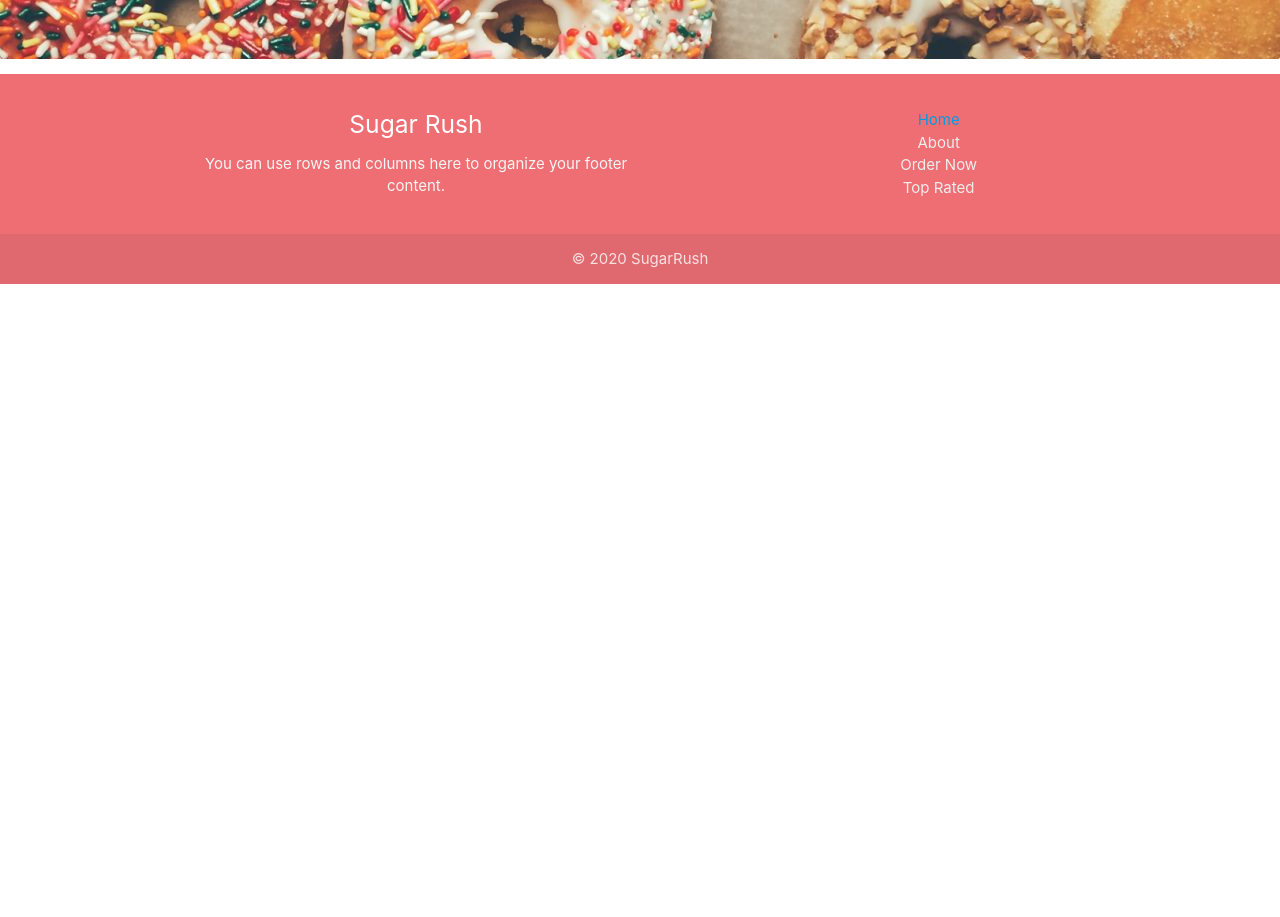
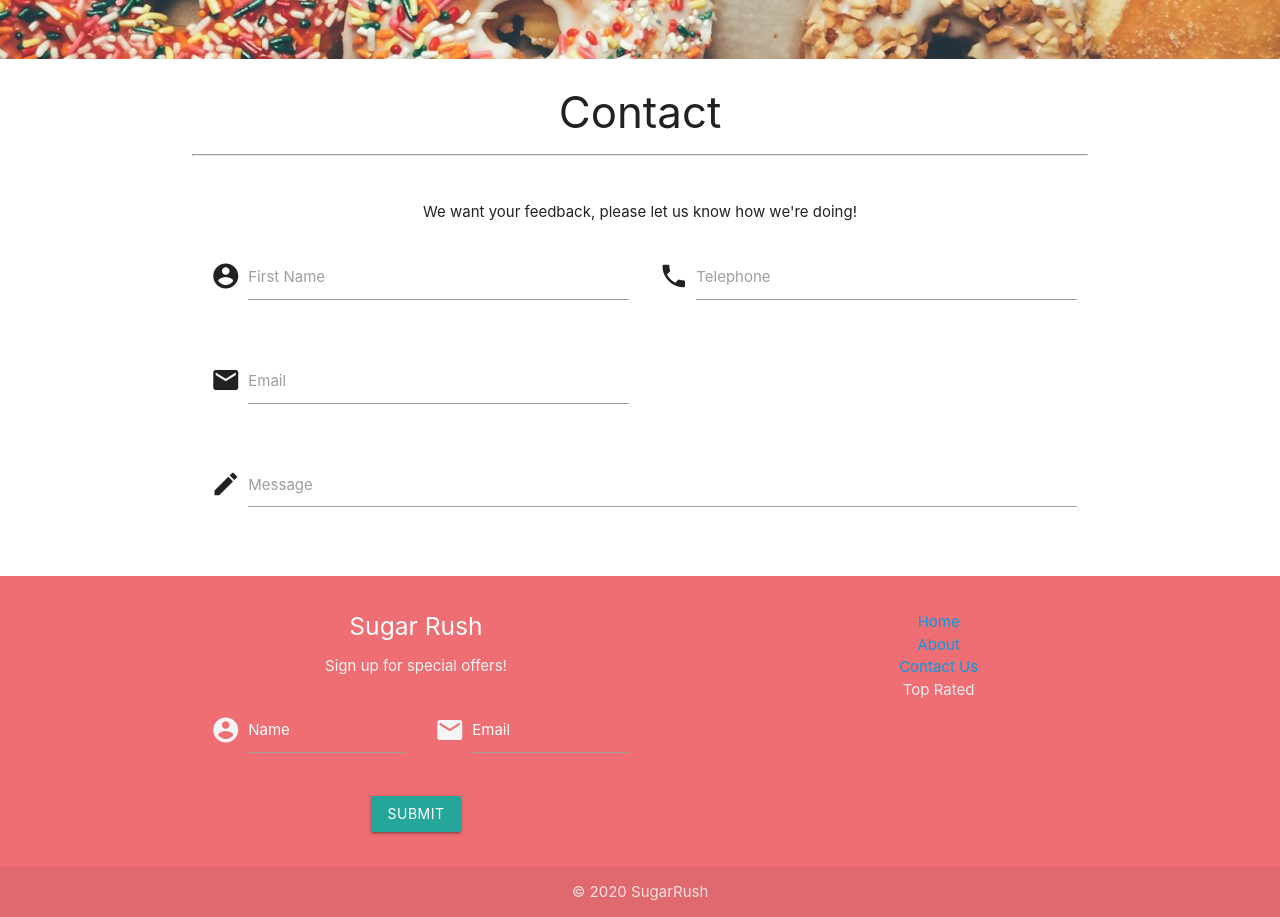
Before and after one commit to laurenhallau/Sugar-Rush, a React (Create React App) app in the folder client/: page /contact in a window 1280 px wide. Shown: the part 360-1277 px from the top of the page. Before the commit the page ends 800 px from the top, so only its background shows below. Built offline with nearby package versions, Linux system fonts and the light colour scheme.

Commit message:
footer work/about page/contact page

```diff
--- a/client/src/App.js
+++ b/client/src/App.js
@@ -11,7 +11,9 @@ import { setCurrentUser, logoutUser } from "./actions/authActions";
 import Home from "./pages/Home";
 import ShoppingCart from "./pages/Cart.js";
 import Search from "./pages/Search";
+import Contact from "./pages/Contact"
 import SearchDetail from "./pages/SearchDetail";
+import About from "./pages/About";
 import PrivateRoute from "./Components/private-route/PrivateRoute";
 import Dashboard from "./Components/dashboard/Dashboard";
 
@@ -59,6 +61,10 @@ class App extends Component {
 
               <Route exact path="/search" component={Search} />
 
+              <Route exact path="/about" component={About} />
+
+              <Route exact path="/contact" component={Contact} />
+
               <Route exact path="/restaurant/:id" component={SearchDetail} />
 
               <Route exact path="/cart" component={ShoppingCart} />
--- a/client/src/Components/Footer/Footer.js
+++ b/client/src/Components/Footer/Footer.js
@@ -12,20 +12,20 @@ class pageFooter extends Component{
           copyrights="&copy; 2020 SugarRush"
           links={
             <ul>
-              <li>
+              <li className="grey-text text-lighten-3">
               <Link to="/">
           Home
           </Link>
               </li>
-              <li>
-                <a className="grey-text text-lighten-3" href="#!">
-                  About
-                </a>
+              <li className="grey-text text-lighten-3">
+              <Link to="/about">
+          About
+          </Link>
               </li>
               <li>
-                <a className="grey-text text-lighten-3" href="#!">
-                  Order Now
-                </a>
+              <Link to="/contact">
+          Contact Us
+          </Link>
               </li>
               <li>
                 <a className="grey-text text-lighten-3" href="#!">
@@ -37,7 +37,23 @@ class pageFooter extends Component{
         >
           <h5 className="white-text sticky-footer">Sugar Rush</h5>
           <p className="grey-text text-lighten-4">
-            You can use rows and columns here to organize your footer content.
+
+           <form>
+            <div class="row">
+              <p>Sign up for special offers!</p>
+              <div className="input-field col s6">
+          <i className="material-icons prefix">account_circle</i>
+          <input id="icon_mail" type="tel" className="validate" />
+          <label for="icon_mail" className="white-text">Name</label>
+        </div>
+      <div className="input-field col s6">
+          <i className="material-icons prefix">mail</i>
+          <input id="icon_mail" type="tel" className="validate" />
+          <label for="icon_mail" className="white-text">Email</label>
+        </div>
+      </div>
+<button className="btn">Submit</button>
+          </form>
           </p>
         </Footer>
       </div>
--- /dev/null
+++ b/client/src/pages/About.js
@@ -0,0 +1,18 @@
+import React from 'react';
+
+function About(){
+    //functions
+
+    return(
+        <div className="container">
+  <h1>About</h1>
+        <hr />
+        <p>Raw denim shoreditch cronut migas, tattooed iceland small batch vice vape. Snackwave microdosing selfies intelligentsia. Narwhal heirloom dreamcatcher, freegan shabby chic flexitarian taiyaki hammock vexillologist gentrify la croix semiotics. Authentic squid tumeric viral subway tile meggings. Fanny pack ramps palo santo unicorn, humblebrag church-key truffaut mlkshk subway tile vinyl raclette affogato. Cold-pressed jean shorts leggings ennui. Ugh food truck jianbing PBRB, pok pok kinfolk truffaut leggings tilde tacos swag vegan air plant.</p>
+        <p>Gastropub vexillologist migas food truck umami 8-bit, echo park flexitarian mumblecore brooklyn quinoa yuccie. Photo booth readymade vice, cray craft beer heirloom disrupt letterpress vape pitchfork tumblr paleo cliche. Chambray 3 wolf moon jianbing, tattooed taxidermy salvia heirloom sartorial polaroid unicorn retro pinterest dreamcatcher. Pinterest mlkshk tilde, try-hard cliche skateboard live-edge. Lumbersexual meh cardigan umami activated charcoal direct trade.</p>
+        </div>
+
+
+    )
+};
+
+export default About;
--- /dev/null
+++ b/client/src/pages/Contact.js
@@ -0,0 +1,46 @@
+import React from "react";
+
+function Contact() {
+  return (
+    <div className="container">
+      <h3 style={{ textAlign: "center" }}>Contact</h3>
+      <hr />
+      <br />
+      <p className="text-center w-responsive mx-auto mb-5">
+        We want your feedback, please let us know how we're doing!
+      </p>
+      <div className="row">
+          <form>
+          <div className="row">
+        <div className="input-field col s6">
+          <i className="material-icons prefix">account_circle</i>
+          <input id="icon_prefix" type="text" className="validate" />
+          <label for="icon_prefix">First Name</label>
+        </div>
+        <div className="input-field col s6">
+          <i className="material-icons prefix">phone</i>
+          <input id="icon_telephone" type="tel" className="validate" />
+          <label for="icon_telephone">Telephone</label>
+        </div>
+      </div>
+      <div class="row">
+      <div className="input-field col s6">
+          <i className="material-icons prefix">mail</i>
+          <input id="icon_mail" type="tel" className="validate" />
+          <label for="icon_mail">Email</label>
+        </div>
+      </div>
+      <div class="row">
+        <div class="input-field col s12">
+          <i class="material-icons prefix">mode_edit</i>
+          <textarea id="icon_prefix2" class="materialize-textarea"></textarea>
+          <label for="icon_prefix2">Message</label>
+        </div>
+      </div>
+          </form>
+      </div>
+    </div>
+  );
+}
+
+export default Contact;
```
